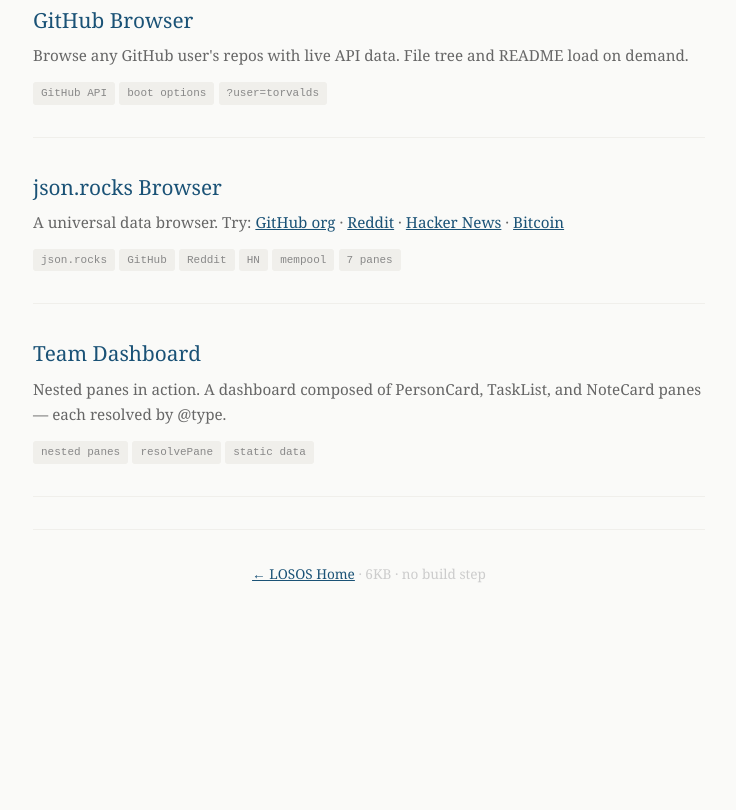
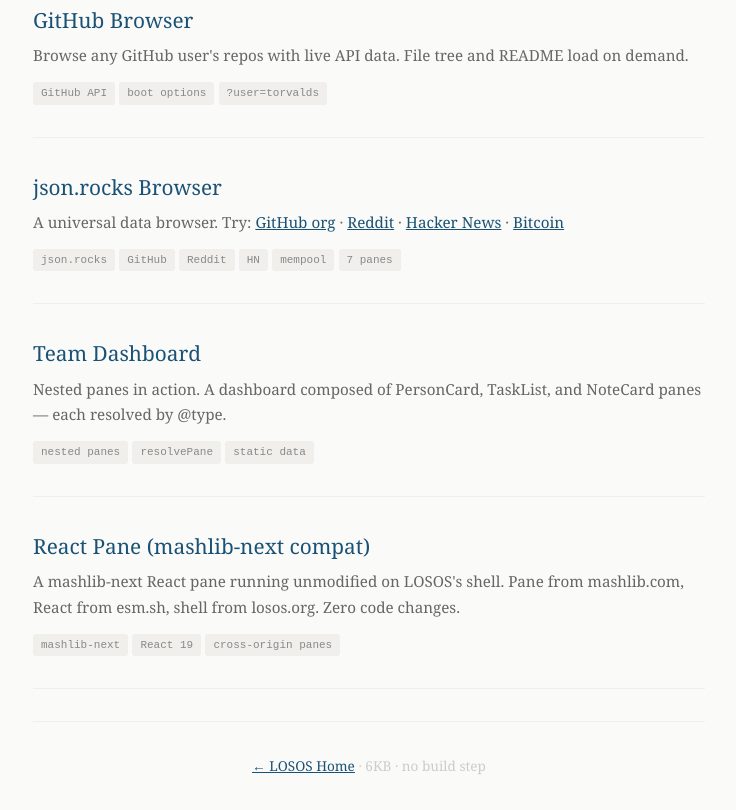
Before and after one commit to linkedobjects/losos, a website: page examples/index.html in a window 1280 px wide. Shown: the part 1141-1951 px from the top of the page, without its empty margins (271-1007 px from the left). Before the commit the page ends 1758 px from the top, so only its background shows below. Drawn offline with Linux system fonts and the light colour scheme.

Commit message:
Add React mashlib-next compat example to examples index

```diff
--- a/examples/index.html
+++ b/examples/index.html
@@ -77,6 +77,12 @@
     <span class="tag">nested panes</span> <span class="tag">resolvePane</span> <span class="tag">static data</span>
   </div>
 
+  <div class="example">
+    <h2><a href="react-test/">React Pane (mashlib-next compat)</a></h2>
+    <p>A mashlib-next React pane running unmodified on LOSOS's shell. Pane from mashlib.com, React from esm.sh, shell from losos.org. Zero code changes.</p>
+    <span class="tag">mashlib-next</span> <span class="tag">React 19</span> <span class="tag">cross-origin panes</span>
+  </div>
+
   <footer>
     <a href="/">← LOSOS Home</a> · 6KB · no build step
   </footer>
```
